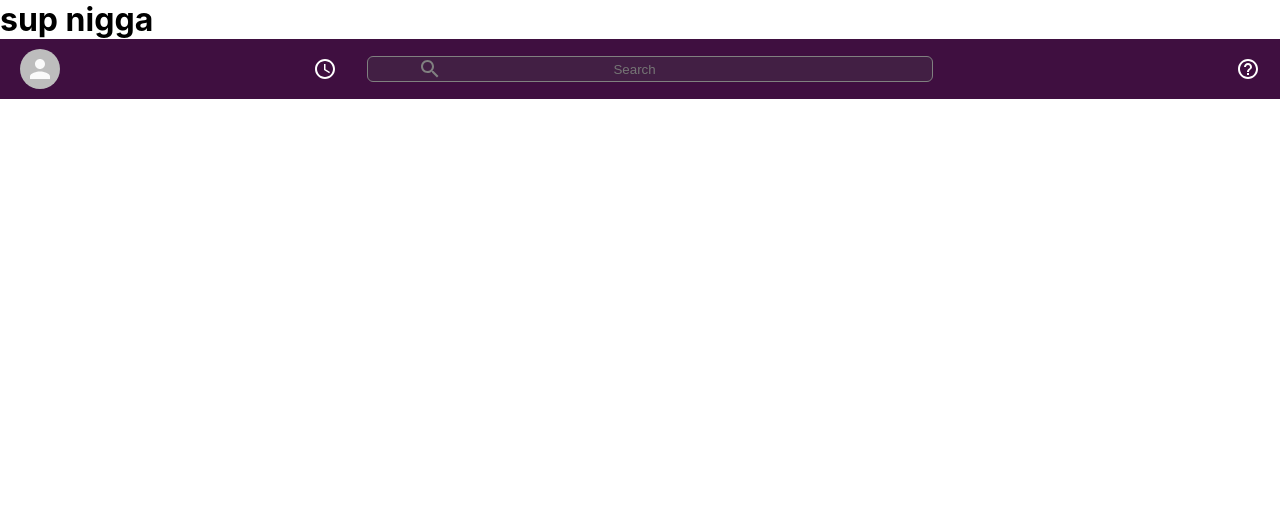
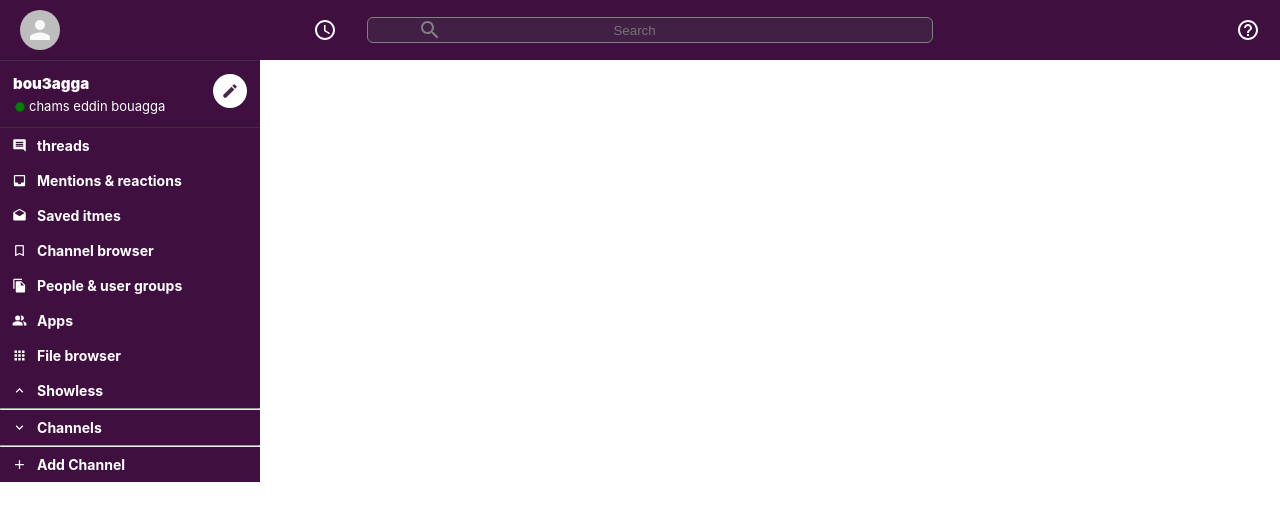
Before and after one commit to bou3agga/slack-clone, a React (Create React App) app: page / in a window 1280 px wide. Shown: the top 520 px of the page. Built offline with nearby package versions, Linux system fonts and the light colour scheme.

Commit message:
building the Sidebar

```diff
--- a/src/App.js
+++ b/src/App.js
@@ -1,15 +1,14 @@
 import React from 'react';
 import Header from './Header';
 import './App.css';
-
+import Sidebar from './Sidebar';
 function App() {
   return (
     //bem naming convention
     <div className="app">
-      <h1>sup nigga </h1>
       <Header />
       <div className="app_body">
-        {/*sidebar*/}
+        <Sidebar />
         {/*react-router->chat screen*/}
       </div>
 
--- a/src/Header.css
+++ b/src/Header.css
@@ -32,6 +32,7 @@
     border: none;
     text-align: center;
     min-width: 30vw;
+    color: gray;
 }
 .header_right {
     flex: 0.3;
--- /dev/null
+++ b/src/Sidebar.css
@@ -0,0 +1,46 @@
+.sidebar{
+    color: white;
+    background-color:var(--slack-color);
+    border-top: 1px solid #49274b;
+    max-width: 260px;
+}
+.sidebar>h1{
+    margin-top: 10px;
+    margin-bottom: 10px;
+    border:1px solid #49274b;
+}
+.sidebar_header
+{
+    display: flex;
+    border-bottom: 1px solid #49274b;
+    padding: 13px;
+}
+.sidebar_info
+{
+    flex: 1px;
+}
+.sidebar_info >h2 {
+    font-size: 15px;
+    font-weight:900;
+    margin-bottom: 5px;
+
+}
+.sidebar_info >h3{
+    display: flex;
+    align-items: center;
+    font-size: 13px;
+    font-weight: 400;
+}
+.sidebar_info >h3>.MuiSvgIcon-root{
+        font-size: 14px;
+        margin-top: 1px;
+        margin-right:2px;
+        color: green;
+}
+.sidebar_header>.MuiSvgIcon-root {
+ padding: 8px;
+ color: #49274b;
+ font-size: 18px;
+ background-color: white;
+ border-radius: 999px;
+}
--- /dev/null
+++ b/src/Sidebar.js
@@ -0,0 +1,45 @@
+import React from 'react';
+import './Sidebar.css';
+import FiberManualRecordIcon from '@material-ui/icons/FiberManualRecord';
+import CreateIcon from '@material-ui/icons/Create';
+import SidebarOption from "./SidebarOption";
+import InsertCommentIcon from '@material-ui/icons/InsertComment';
+import InboxIcon from '@material-ui/icons/Inbox';
+import DraftsIcon from '@material-ui/icons/Drafts';
+import BookmarkBorderIcon from '@material-ui/icons/BookmarkBorder';
+import FileCopyIcon from '@material-ui/icons/FileCopy';
+import PeopleAltIcon from '@material-ui/icons/PeopleAlt';
+import AppsIcon from '@material-ui/icons/Apps';
+import ExpandLessIcon from '@material-ui/icons/ExpandLess';
+import ExpandMoreIcon from '@material-ui/icons/ExpandMore';
+import AddIcon from '@material-ui/icons/Add';
+function Sidebar() {
+    return (
+        <div className="sidebar">
+            <div className="sidebar_header">
+                <div className="sidebar_info">
+                    <h2>bou3agga</h2>
+                    <h3><FiberManualRecordIcon />
+                     chams eddin bouagga
+                </h3>
+                </div>
+                <CreateIcon />
+            </div>
+            <SidebarOption Icon={InsertCommentIcon} title="threads" />
+            <SidebarOption Icon={InboxIcon} title="Mentions & reactions" />
+            <SidebarOption Icon={DraftsIcon} title="Saved itmes" />
+            <SidebarOption Icon={BookmarkBorderIcon} title="Channel browser" />
+            <SidebarOption Icon={FileCopyIcon} title="People & user groups" />
+            <SidebarOption Icon={PeopleAltIcon} title="Apps" />
+            <SidebarOption Icon={AppsIcon} title="File browser" />
+            <SidebarOption Icon={ExpandLessIcon} title="Showless" />
+            <hr />
+            <SidebarOption Icon={ExpandMoreIcon} title="Channels" />
+            <hr />
+            <SidebarOption Icon={AddIcon} title="Add Channel" />
+
+        </div>
+    )
+}
+
+export default Sidebar
--- /dev/null
+++ b/src/SidebarOption.css
@@ -0,0 +1,25 @@
+.sidebarOption
+{
+    display: flex;
+    align-items: center;
+    font-size: 12px;
+    padding-left: 2px;
+    cursor: pointer;
+}
+.sidebarOption:hover{
+    opacity: 0.9;
+    background-color: #340e36;
+}
+.sidebarOption_icon{
+    padding: 10px;
+    font-size: 15px !important;
+}
+.sidebarOption_channel{
+    padding:10px 0;
+}
+.sidebarOption_hash{
+    padding:10px;
+}
+..sidebarOption>h3{
+    font-weight: 500;
+}
--- /dev/null
+++ b/src/SidebarOption.js
@@ -0,0 +1,12 @@
+import React from 'react';
+import "./SidebarOption.css";
+function SidebarOption({ Icon, title }) {
+    return (
+        <div className="sidebarOption">
+            {Icon && <Icon className="sidebarOption_icon" />}
+            {Icon ? (<h3>{title}</h3>) : (<h3 className="sidebarOption_channel"><span className="sidebarOption_hash">#</span>{title}</h3>)}
+        </div>
+    )
+}
+
+export default SidebarOption
```
